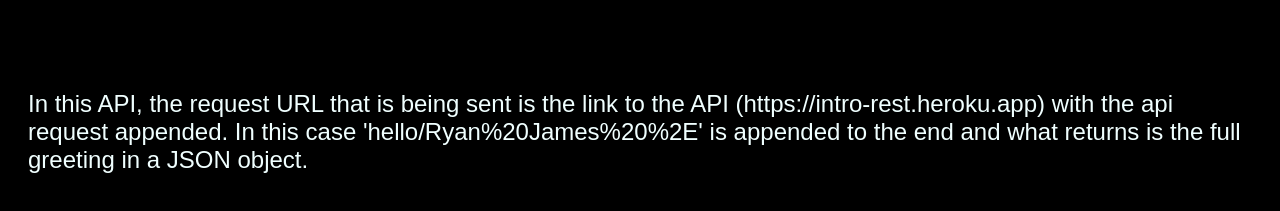
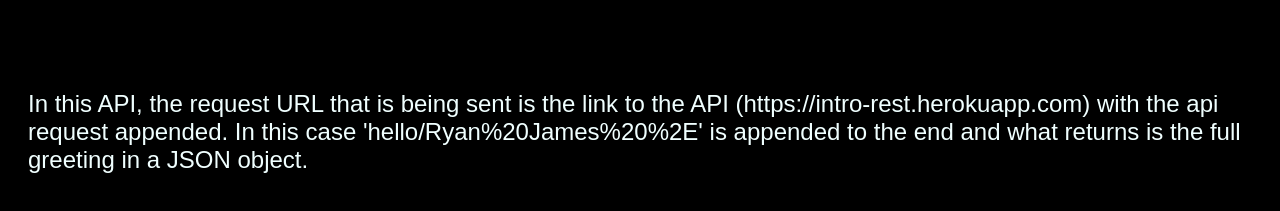
Before and after one commit to ryanjames1729/intro-rest, a website: page index.html in a window 1280 px wide. Shown: the part 471-682 px from the top of the page. Drawn offline with Linux system fonts and the light colour scheme; no server answers.

Commit message:
Update index.html

```diff
--- a/index.html
+++ b/index.html
@@ -15,7 +15,7 @@
             Please wait while we get your data...
         </h3>
         <p>
-            In this API, the request URL that is being sent is the link to the API (https://intro-rest.heroku.app)
+            In this API, the request URL that is being sent is the link to the API (https://intro-rest.herokuapp.com)
             with the api request appended. In this case 'hello/Ryan%20James%20%2E' is appended to the end and what
             returns is the full greeting in a JSON object.
         </p>
```
